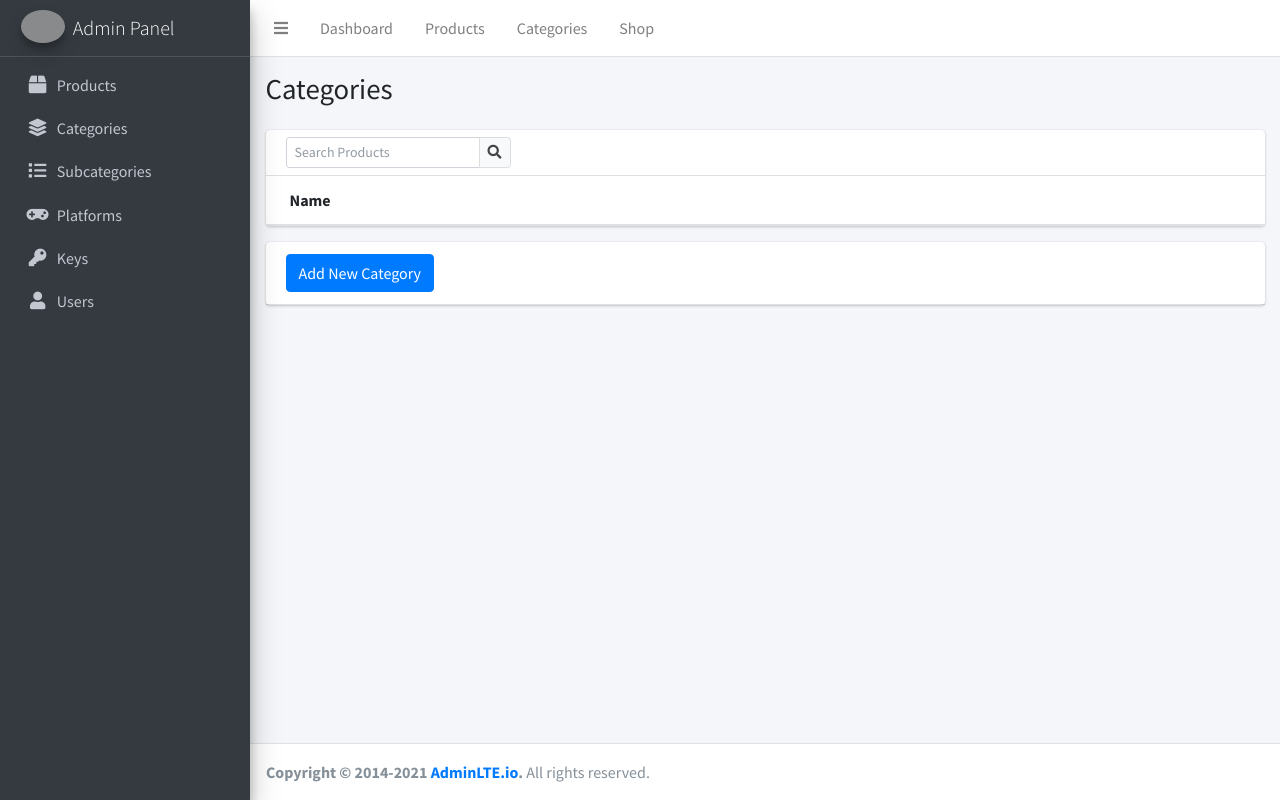
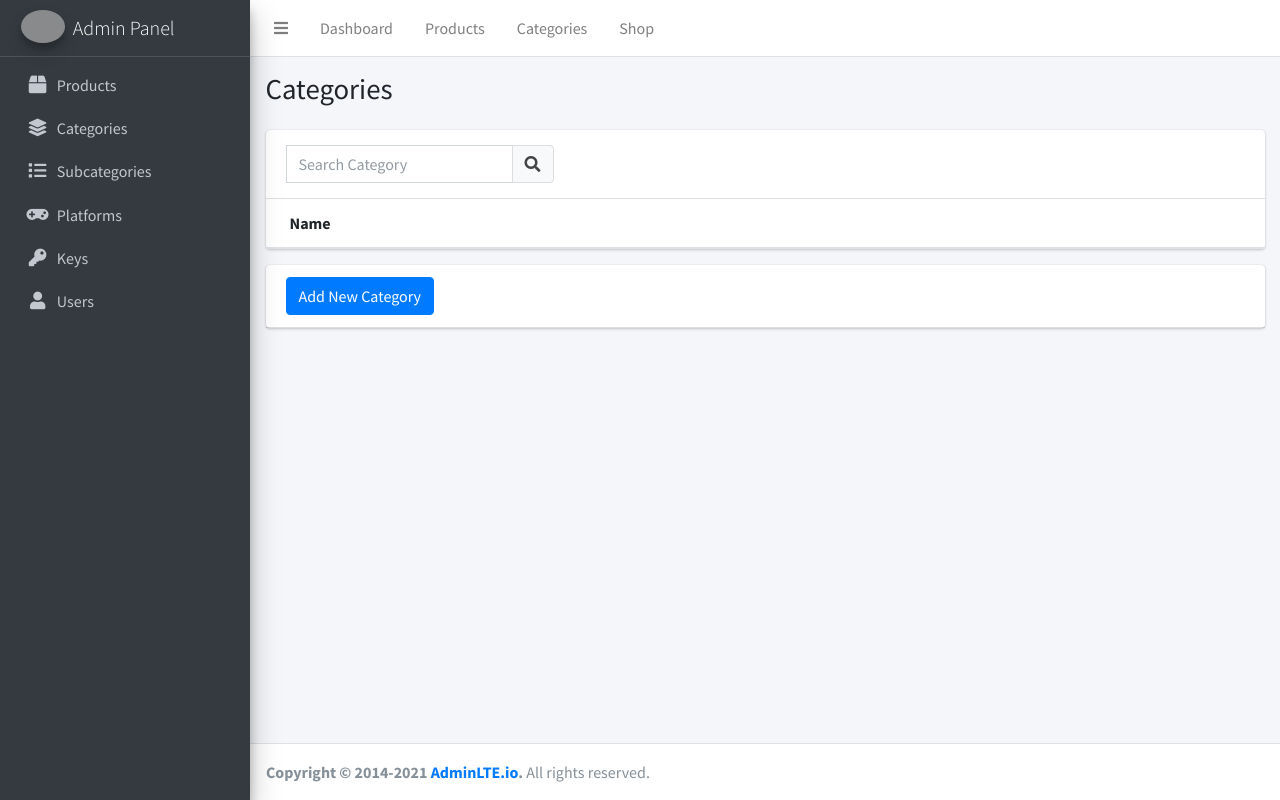
Before and after one commit to pedro092692/onlineKeyshop, a Flask app: template app/templates/admin/categories/index.html in a window 1280 px wide. Run offline with Flask 3, Linux system fonts and the light colour scheme; the template is opened without the code that fills it, so the values that code supplies are empty; parts of the project's set-up code (start-up, migrations or seed data) failed here and were passed over; some libraries are stand-ins or nearby versions; grey boxes are pictures that could not be loaded.

Commit message:
add search in admin.categories

```diff
--- a/app/models/category.py
+++ b/app/models/category.py
@@ -1,7 +1,7 @@
 from app.extensions import *
 from app.models.product import Product
 from app.models.product_keys import ProductKeys
-from app.models.helpers import add_item
+from app.models.helpers import add_item, search_item
 
 
 class Category(db.Model):
@@ -35,3 +35,7 @@ class Category(db.Model):
     @staticmethod
     def add_category(model, *args):
         return add_item(model, *args)
+
+    @staticmethod
+    def search_category(query):
+        return search_item(query, Category)
--- a/app/models/helpers.py
+++ b/app/models/helpers.py
@@ -28,3 +28,7 @@ def update_item(obj_item, *args):
 def delete_item(obj_item):
     db.session.delete(obj_item)
     db.session.commit()
+
+def search_item(query, model):
+    results = db.paginate(db.select(model).filter(model.name.icontains(query)), per_page=8)
+    return results
--- a/app/templates/admin/includes/categories/__table_content.html
+++ b/app/templates/admin/includes/categories/__table_content.html
@@ -1,14 +1,18 @@
+<turbo-frame id="category-list">
 <div class="col-12">
         <div class="card">
           <div class="card-header">
             <div class="card-tools float-left">
               <div class="input-group input-group-sm">
-                <input type="text" name="table_search" class="form-control float-right" placeholder="Search Products">
-                <div class="input-group-append">
-                  <button type="submit" class="btn btn-default">
-                    <i class="fas fa-search"></i>
-                  </button>
-                </div>
+                <form method="POST" class="input-group input-group mt-2 mb-2" id="search_form">
+                      <input type="hidden" name="csrf_token" value="{{csrf_token()}}">
+                    <input type="text" name="category_search" class="form-control float-right" placeholder="Search Category">
+                    <div class="input-group-append">
+                      <button type="submit" class="btn btn-default">
+                        <i class="fas fa-search"></i>
+                      </button>
+                    </div>
+                  </form>
               </div>
             </div>
           </div>
@@ -33,3 +37,4 @@
         </div>
         <!-- /.card -->
     </div>
+</turbo-frame>
--- a/app/templates/admin/products/add-product.html
+++ b/app/templates/admin/products/add-product.html
@@ -13,7 +13,7 @@
 <!-- content-->
  {% block content %}
     <div class="card">
-        <form method="POST">
+        <form method="POST" data-turbo="false">
             <div class="card-body">
                     {{ form.csrf_token }}
                     {% for field_name, field in form._fields.items() %}
--- a/app/templates/admin/products/product.html
+++ b/app/templates/admin/products/product.html
@@ -19,7 +19,7 @@
                         <h3 class="card-title">Add new product key for this product</h3>
                       </div>
                       <div class="card-body">
-                          <form method="POST">
+                          <form method="POST" data-turbo="false">
                             {{ form_key.csrf_token }}
                             <br>
                             {{ form_key.key_value(class_="form-control", placeholder="New Key Value") }}
@@ -30,7 +30,7 @@
                           </form>
                       </div>
                 </div>
-        <form method="POST">
+        <form method="POST" data-turbo="false">
             <div class="card-body">
         <!--product info form-->
                     {{ form.csrf_token }}
@@ -65,7 +65,7 @@
             <h3 class="card-title">Delete This Product</h3>
           </div>
           <div class="card-body">
-              <form action="{{ url_for('admin.delete_product', product_id=product.id) }}" method="POST">
+              <form action="{{ url_for('admin.delete_product', product_id=product.id) }}" method="POST" data-turbo="false">
                   {{ form.csrf_token }}
                   <button type="submit" class="btn btn-danger">Delete This Product</button>
               </form>
```
Also changed, not shown: app/blueprints/admin/routes.py (+12 -8 lines).
